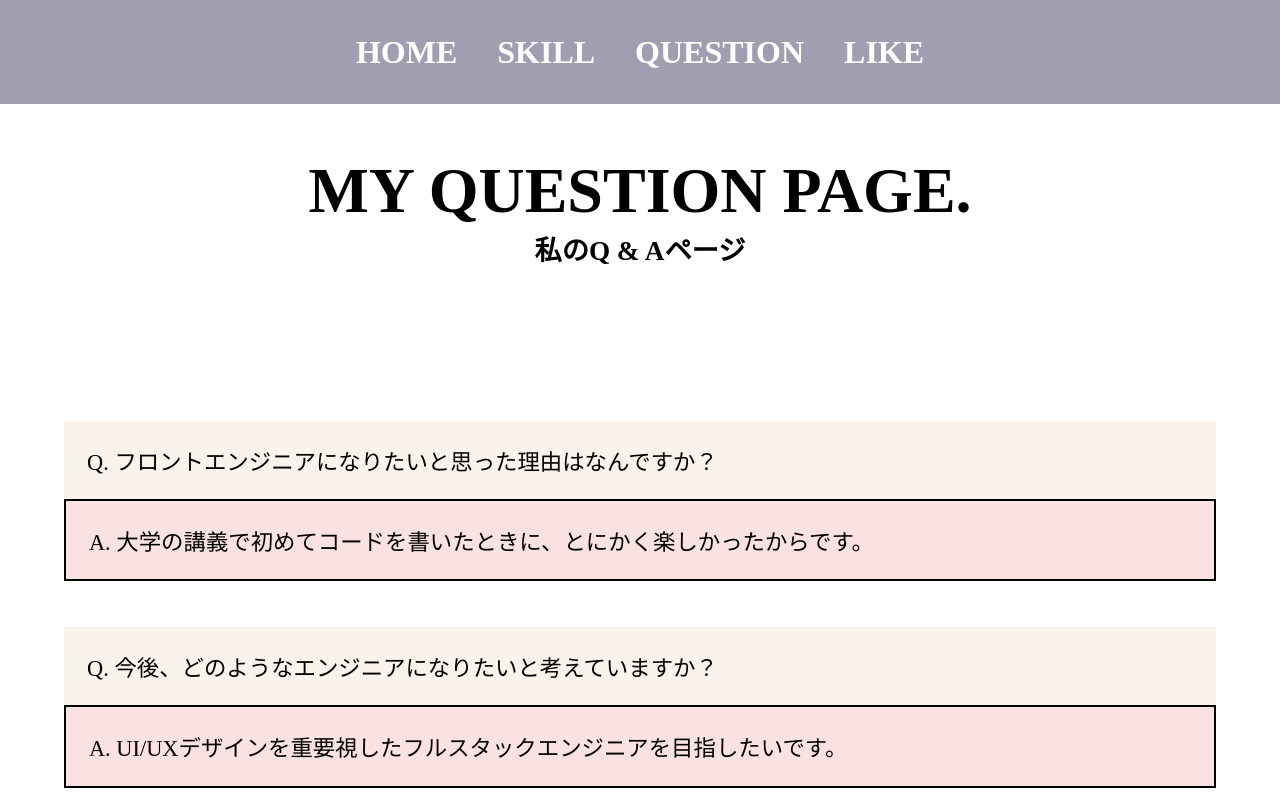
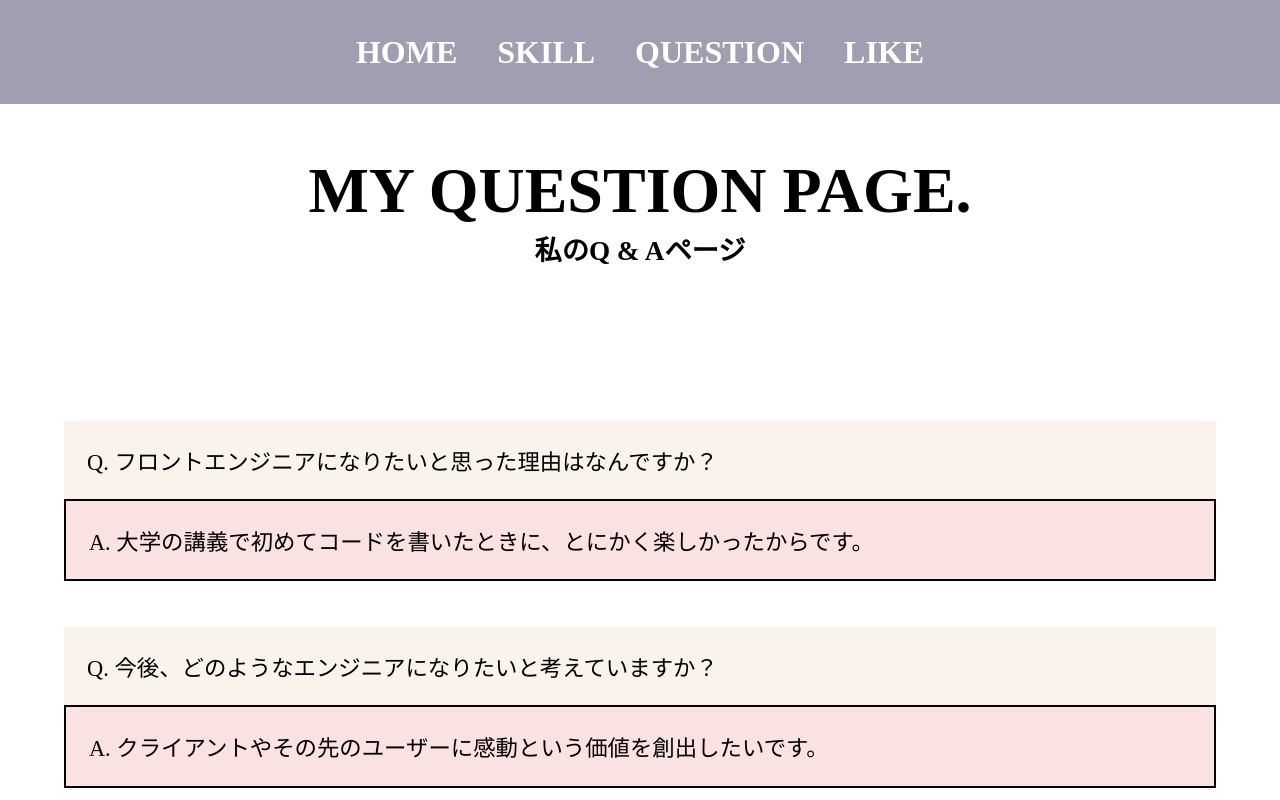
Before and after one commit to Inagaki-Tsubasa/next-website, a Next.js app: page /question in a window 1280 px wide. Shown: the top 800 px of the page. Built offline with nearby package versions, Linux system fonts and the light colour scheme.

Commit message:
質問内容の変更

```diff
--- a/pages/question.tsx
+++ b/pages/question.tsx
@@ -31,7 +31,7 @@ export default function Home() {
             Q. 今後、どのようなエンジニアになりたいと考えていますか？
           </h1>
           <h1 className={styles.answer}>
-            A. UI/UXデザインを重要視したフルスタックエンジニアを目指したいです。
+            A. クライアントやその先のユーザーに感動という価値を創出したいです。
           </h1>
           <h1 className={styles.question}>
             Q. なんの教材を使って勉強していますか？
```
